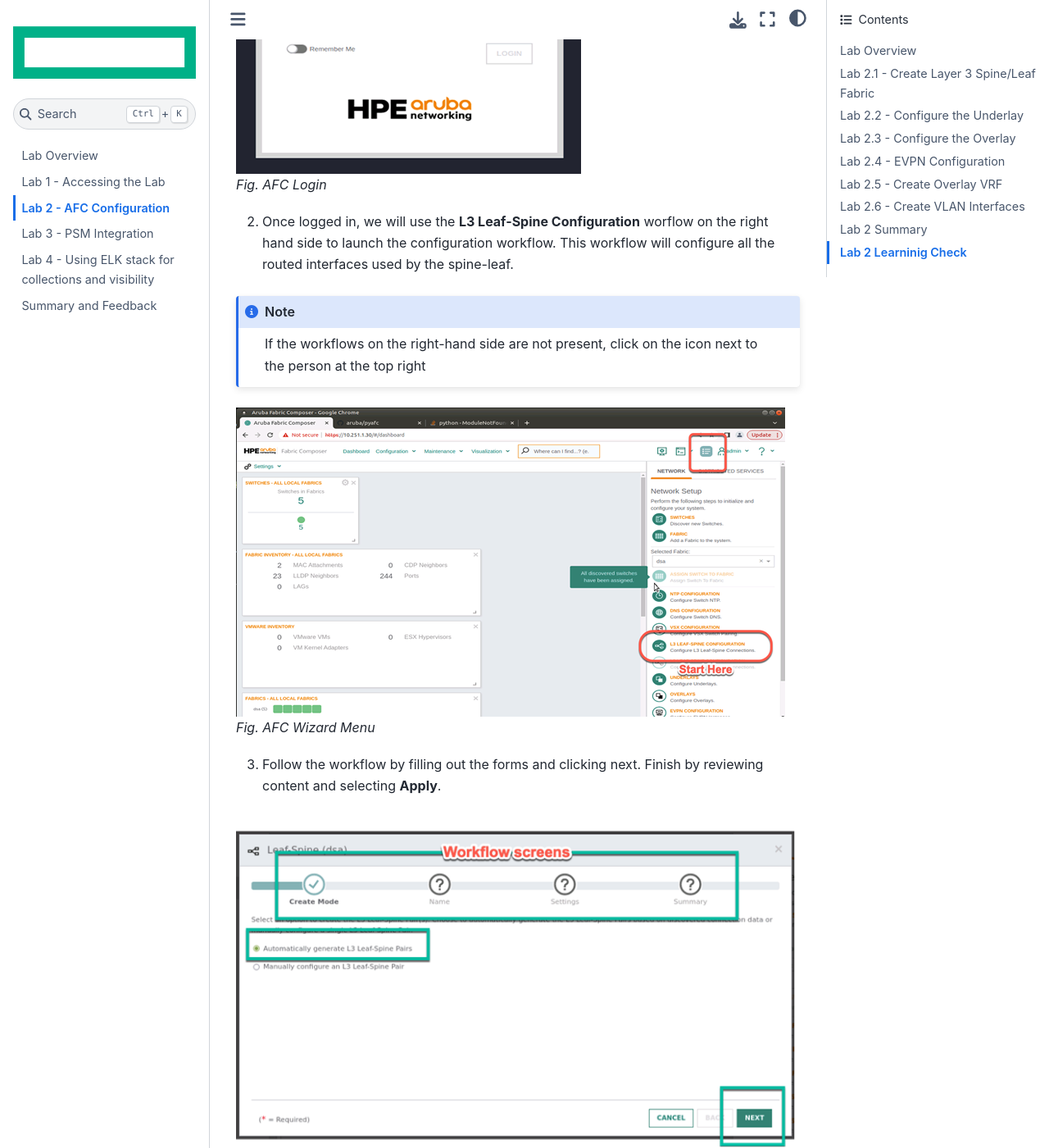
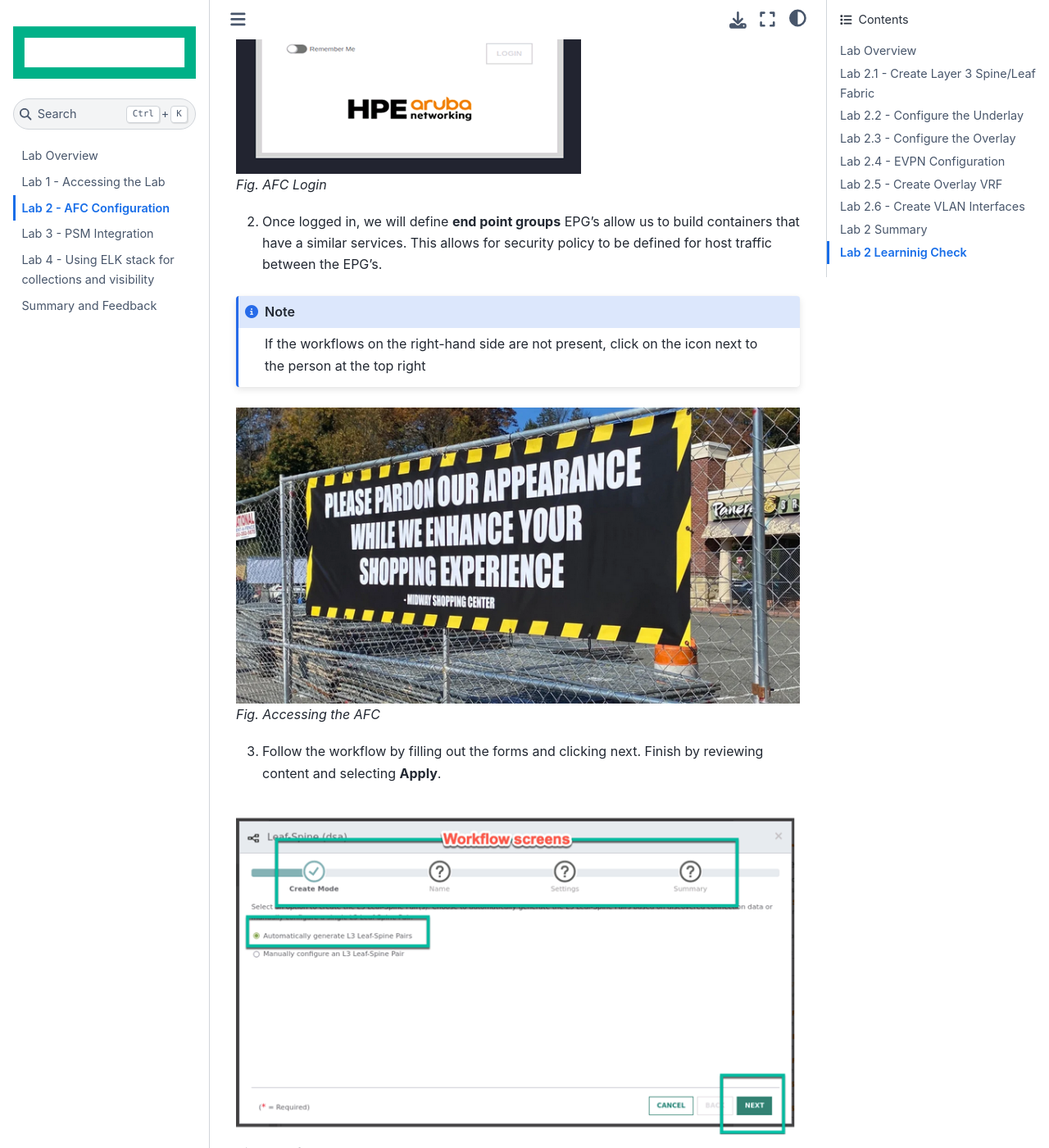
Before and after one commit to xod442/aruba-te-labguide-te4204, a Jupyter Book: the page built from docs/lab2.md, in a window 1280 px wide and 1400 px high, scrolled down 1901 px. Shown: the whole window at 82% size. Built offline with Jupyter Book 1.0.4 settings and Sphinx 7.4.7 and the Sphinx Book theme 1.1.4, drawn with Linux system fonts in a browser that asks for light colours.

Commit message:
see file for any changes

````diff
--- a/docs/lab2.md
+++ b/docs/lab2.md
@@ -33,14 +33,14 @@ In this workflow the Aruba Fabric Composer (AFC) will automate configuring the r
 ![AFC Login](images/lab2-afc-login.png)
 _Fig. AFC Login_
 
-2. Once logged in, we will use the **L3 Leaf-Spine Configuration** worflow on the right hand side to launch the configuration workflow. This workflow will configure all the routed interfaces used by the spine-leaf.
+2. Once logged in, we will define **end point groups** EPG's allow us to build containers that have a similar services. This allows for security policy to be defined for host traffic between the EPG's.
 
 ```{note}
 If the workflows on the right-hand side are not present, click on the icon next to the person at the top right
 ```
 
-![AFC Wizard Menu](images/lab2-afc-wizard-menu.png)
-_Fig. AFC Wizard Menu_
+![Accessing the AFC](images/temp.png)
+_Fig. Accessing the AFC_
 
 3. Follow the workflow by filling out the forms and clicking next. Finish by reviewing content and selecting **Apply**.
 
````
Also changed, not shown: 1 other file.
